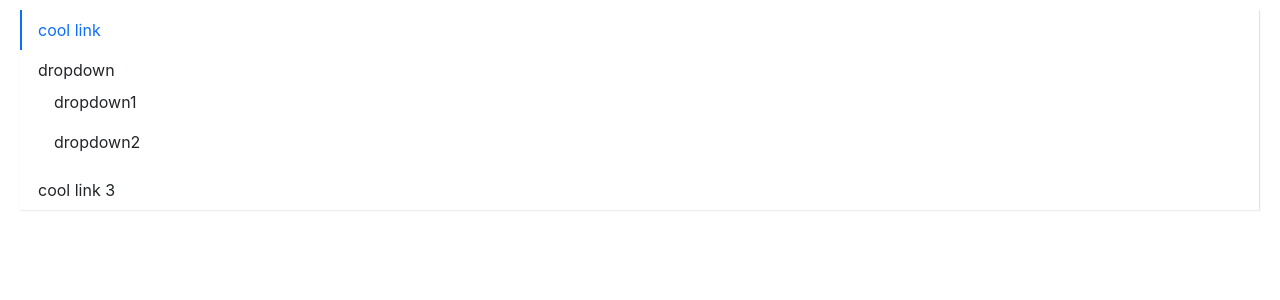
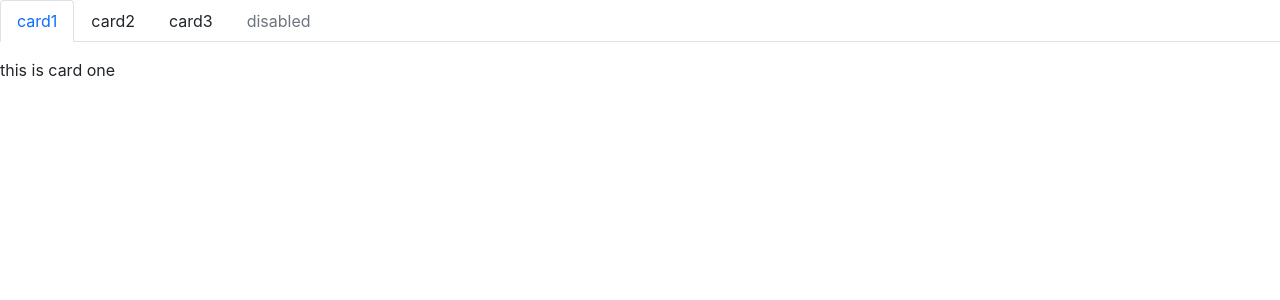
Before and after one commit to xing-6464/star-ui-react, a React (Vite) app: page / in a window 1280 px wide. Shown: the top 300 px of the page. Built offline with nearby package versions, Linux system fonts and the light colour scheme.

Commit message:
Tabs 组件

```diff
--- a/src/App.tsx
+++ b/src/App.tsx
@@ -1,24 +1,17 @@
 import React from 'react'
-import { Menu, MenuItme, SubMenu } from './components/Menu'
+import { Tabs, TabItem } from './components/Tabs'
 
 function App() {
   return (
     <div>
-      <Menu
-        defaultIndex="0"
-        onSelect={(index) => {
-          alert(index)
-        }}
-        mode="vertical"
-        defaultOpenSubMenus={['1']}
-      >
-        <MenuItme>cool link</MenuItme>
-        <SubMenu title="dropdown">
-          <MenuItme>dropdown1</MenuItme>
-          <MenuItme>dropdown2</MenuItme>
-        </SubMenu>
-        <MenuItme>cool link 3</MenuItme>
-      </Menu>
+      <Tabs defaultIndex={0} onSelect={() => {}} type="card">
+        <TabItem label="card1">this is card one</TabItem>
+        <TabItem label="card2">this is card one1</TabItem>
+        <TabItem label="card3">this is card one2</TabItem>
+        <TabItem label="disabled" disabled>
+          this is card one2
+        </TabItem>
+      </Tabs>
     </div>
   )
 }
--- /dev/null
+++ b/src/components/Tabs/index.ts
@@ -0,0 +1,2 @@
+export * from './tabs'
+export * from './tabItem'
--- /dev/null
+++ b/src/components/Tabs/tabItem.tsx
@@ -0,0 +1,13 @@
+import React, { FC, ReactNode } from 'react'
+
+export interface TabItemProps {
+  /** Tab选项上面的文字 */
+  label: string | React.ReactElement
+  /** Tab选项是否被禁用 */
+  disabled?: boolean
+  children?: ReactNode
+}
+
+export const TabItem: FC<TabItemProps> = ({ children }) => {
+  return <div className="star-tab-panel">{children}</div>
+}
--- /dev/null
+++ b/src/components/Tabs/tabs.tsx
@@ -0,0 +1,76 @@
+import React, { FC, useState, FunctionComponentElement, ReactNode } from 'react'
+import classNames from 'classnames'
+import { TabItemProps } from '.'
+
+export interface TabsProps {
+  /**当前激活 tab 面板的 index，默认为0 */
+  defaultIndex?: number
+  /**可以扩展的 className */
+  className?: string
+  /**点击 Tab 触发的回调函数 */
+  onSelect?: (selectedIndex: number) => void
+  /**Tabs的样式，两种可选，默认为 line */
+  type?: 'line' | 'card'
+  children?: ReactNode
+}
+
+export const Tabs: FC<TabsProps> = (props) => {
+  const { defaultIndex, className, onSelect, children, type } = props
+  const [activeIndex, setActiveIndex] = useState(defaultIndex)
+
+  const handleClick = (
+    e: React.MouseEvent,
+    index: number,
+    disabled: boolean | undefined
+  ) => {
+    if (!disabled) {
+      setActiveIndex(index)
+      if (onSelect) {
+        onSelect(index)
+      }
+    }
+  }
+  const navClass = classNames('star-tabs-nav', {
+    'nav-line': type === 'line',
+    'nav-card': type === 'card',
+  })
+  const renderNavLinks = () => {
+    return React.Children.map(children, (child, index) => {
+      const childElement = child as FunctionComponentElement<TabItemProps>
+      const { label, disabled } = childElement.props
+      const classes = classNames('star-tabs-nav-item', {
+        'is-active': activeIndex === index,
+        disabled: disabled,
+      })
+      return (
+        <li
+          className={classes}
+          key={`nav-item-${index}`}
+          onClick={(e) => {
+            handleClick(e, index, disabled)
+          }}
+        >
+          {label}
+        </li>
+      )
+    })
+  }
+  const renderContent = () => {
+    return React.Children.map(children, (child, index) => {
+      if (index === activeIndex) {
+        return child
+      }
+    })
+  }
+  return (
+    <div className={`star-tabs ${className}`}>
+      <ul className={navClass}>{renderNavLinks()}</ul>
+      <div className="star-tabs-content">{renderContent()}</div>
+    </div>
+  )
+}
+
+Tabs.defaultProps = {
+  defaultIndex: 0,
+  type: 'line',
+}
--- a/src/styles/index.scss
+++ b/src/styles/index.scss
@@ -13,14 +13,14 @@
 // button
 @import '../components/Button/style';
 
-//alert
+// alert
 @import '../components/Alert/style';
 
 // menu
 @import '../components/Menu/style';
 
-// //navs
-// @import "../components/Tabs/style";
+// navs
+@import '../components/Tabs/style';
 
 // // icon
 // @import "../components/Icon/style";
```
